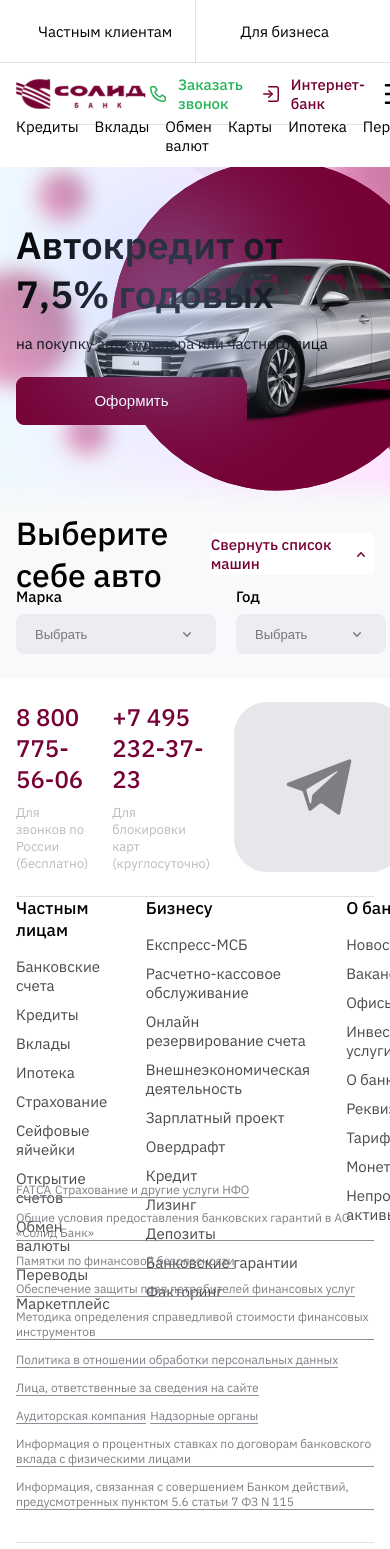
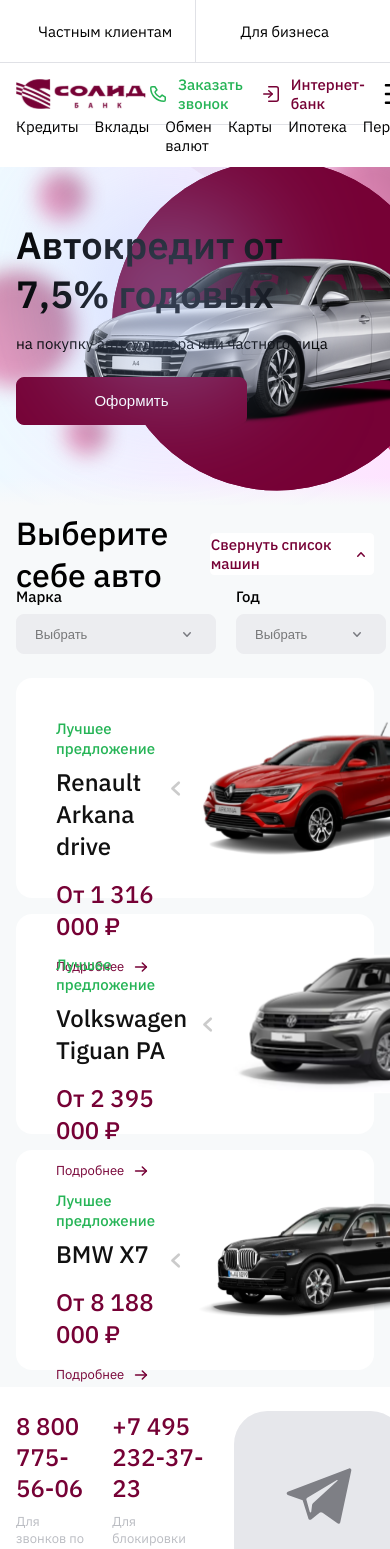
Before and after one commit to Nyanchuk/react-test-rasa, a React (Create React App) app: page / in a window 390 px wide. Shown: the top 1549 px of the page. Built offline with nearby package versions, Linux system fonts and the light colour scheme.

Commit message:
второй блок готов

```diff
--- a/src/App.js
+++ b/src/App.js
@@ -51,11 +51,11 @@ function App() {
               </div>
             </div>
           </div>
-          {/* <div className={styles.main__contain_card}>
+          <div className={styles.main__contain_card}>
             {cards.map((card) => (
               <Card key={`card_${card.id}`} card={card} />
             ))}
-          </div> */}
+          </div>
           {/* <div className={styles.main__content}>
             {cardsCarSeller.map((card) => (
               <CardSeller key={`card_${card.id}`} card={card} />
--- a/src/app.module.css
+++ b/src/app.module.css
@@ -238,5 +238,11 @@ td:last-child {
     box-sizing: border-box;
     height: 40px;
   }
+  .main__contain_card {
+    box-sizing: border-box;
+    padding-left: 16px;
+    padding-right: 16px;
+    padding-bottom: 1px;
+  }
 
 }
--- a/src/components/Card/card.module.css
+++ b/src/components/Card/card.module.css
@@ -50,9 +50,9 @@
   gap: 23px;
 }
 .cards__images_car {
-    background-size: cover;
-    background-position: center;
-    width: 310px;
+  background-size: cover;
+  background-position: center;
+  width: 310px;
 }
 .card__images_arrow {
   cursor: pointer;
@@ -63,3 +63,27 @@
 .card__images_arrow:hover {
   opacity: 1;
 }
+@media (max-width: 768px) {
+  .card {
+    box-sizing: border-box;
+    height: 220px;
+  }
+  .card__info p {
+    display: none;
+  }
+  .card__info h3 {
+    margin: 0;
+    margin-bottom: 16px;
+  }
+  .card__images {
+    display: flex;
+    align-items: center;
+    justify-content: center;
+    gap: 0px;
+  }
+  .cards__images_car {
+    background-size: cover;
+    background-position: center;
+    width: 256px;
+  }
+}
```
Also changed, not shown: src/components/CardSeller/cardSeller.module.css (line endings or trailing spaces).
